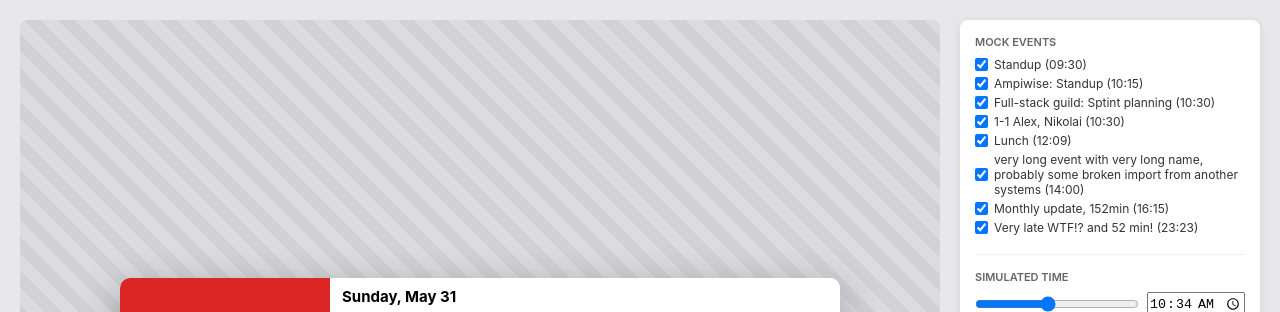
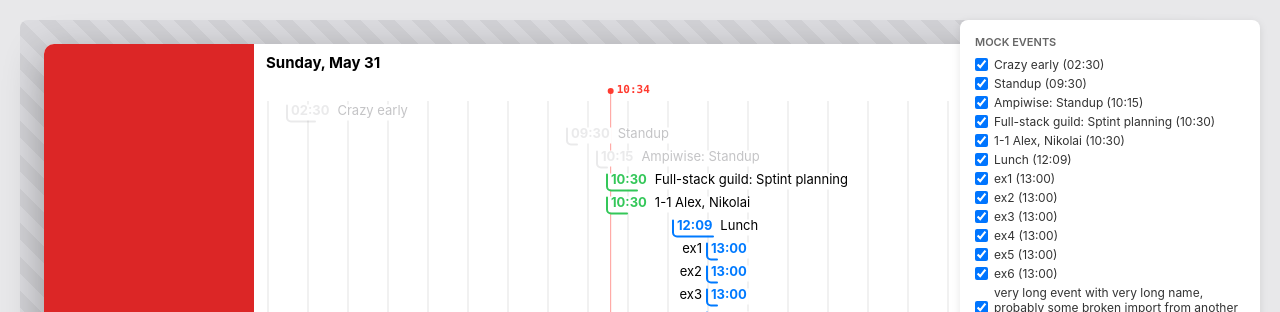
Before and after one commit to Joxter/calendar-reminder, a website built with Vite: page web/index.html in a window 1280 px wide. Shown: the top 312 px of the page. Built offline with nearby package versions, Linux system fonts and the light colour scheme.

Commit message:
simple width height

```diff
--- a/web/index.html
+++ b/web/index.html
@@ -7,28 +7,26 @@
   <style>
     * { margin: 0; padding: 0; box-sizing: border-box; }
 
-    body {
+    html, body {
       font-family: -apple-system, BlinkMacSystemFont, 'Segoe UI', Roboto, sans-serif;
       background: #e8e8ea;
       color: #333;
+      overflow-x: auto;
     }
 
     main {
-      display: grid;
-      grid-template-columns: 1fr 300px;
-      gap: 20px;
       padding: 20px;
-      height: 100vh;
+      display: inline-block; /* shrink to content width so body scroll works */
+      min-width: 100%;
     }
 
-    /* Stage — centers the reminder-window mock */
     #stage {
-      display: flex;
-      align-items: center;
-      justify-content: center;
+      display: inline-block; /* shrink-wrap the window */
       background:
         repeating-linear-gradient(45deg, #dcdce0 0 12px, #d2d2d6 12px 24px);
       border-radius: 8px;
+      padding: 24px;
+      margin-right: 340px; /* clear the fixed sidebar (300px + 20px gap + 20px) */
     }
 
     /* ---- Reminder window mock (dimensions set by script from layout.ts) ---- */
@@ -94,6 +92,11 @@
 
     /* ---- Dev tools (pure HTML inputs) ---- */
     #dev-tools {
+      position: fixed;
+      top: 20px;
+      right: 20px;
+      width: 300px;
+      max-height: calc(100vh - 40px);
       background: white; border-radius: 8px;
       box-shadow: 0 2px 8px rgba(0, 0, 0, 0.1);
       padding: 15px; overflow-y: auto; font-size: 12px;
@@ -137,7 +140,7 @@
       </div>
     </div>
 
-    <aside id="dev-tools">
+    <aside id="dev-tools" aria-label="Dev tools">
       <div class="dev-section">
         <h3>Mock Events</h3>
         <div id="mock-events"></div>
--- a/web/src/canvas.ts
+++ b/web/src/canvas.ts
@@ -33,8 +33,10 @@
     return this
   }
   arc(cx: number, cy: number, r: number, startDeg: number, endDeg: number, clockwise: boolean): Path {
-    // Both NSBezierPath (flipped view) and Canvas use a y-down system, so the
-    // degree values carry over directly; clockwise maps to !counterclockwise.
+    // Canvas arc: anticlockwise=true means decreasing angle (short path from start to end).
+    // clockwise=true here means we want the short increasing-angle path, so anticlockwise=false.
+    // Swift port note: in a flipped NSBezierPath, clockwise:false produces the same short arc
+    // (the flipped view reverses the sweep direction relative to the DrawCtx convention).
     this.ctx.arc(cx, cy, r, startDeg * DEG, endDeg * DEG, !clockwise)
     return this
   }
--- a/web/src/layout.ts
+++ b/web/src/layout.ts
@@ -26,8 +26,6 @@
 // MARK: - Layout constants (from ReminderWindow.swift)
 export const axisH = 20
 export const badgeH = 16
-export const lPad = 10
-export const rPad = 10
 
 export const timelineFontSize = 13
 export const rowH = timelineFontSize + 10 // 23
@@ -44,13 +42,22 @@
 export const dateHeaderGap = 6
 
 export const maxTimelineTitleW = 240
+// Events starting at or after this hour get the title drawn to the LEFT of the start marker.
+export const titleLeftThresholdHour = 13
 
 export const leftPanelTitleFontSz = 15
 export const leftPanelMaxTitleLines = 2
 
-export const winW = 720
 export const leftW = 210
 export const urgentThreshold = 120 // seconds
+
+// MARK: - Timeline geometry knobs
+export const pxPerHour = 40                              // fixed horizontal scale
+export const defaultHourRange: [number, number] = [8, 20] // guaranteed visible hours
+export const axisPaddingMin = 30                          // extra minutes before first / after last event
+export const timelinePadL = 10                            // px — left axis inset
+export const timelinePadR = 10                            // px — right axis inset
+export const timelineMinHeight = 80                       // px — canvas never shorter than this
 
 // MARK: - Font-metric approximation
 // AppKit derives slot heights from real font metrics; on the web we approximate
@@ -72,12 +79,7 @@
 // Constant window content height — both slots always reserved.
 export const winContentH = winVPad + selectedSlotH + panelGap + nextSlotH + winVPad
 
-// Right column geometry.
-export const rightW = winW - leftW
-// Timeline canvas height = right column minus the date header band and bottom pad.
-export const timelineH = winContentH - dateHeaderTop - dateHeaderH - dateHeaderGap - rightColPad
-// Timeline canvas width = right column minus its insets.
-export const timelineW = rightW - rightColPad * 2
+// winW and timeline dimensions are now dynamic — see computeTimelineDimensions().
 
 // MARK: - Date helpers
 export function startOfDay(d: Date): Date {
@@ -163,24 +165,50 @@
   t2x: (t: Date) => number
 }
 
-/// Window is at least 08:00–20:00, extended to fit events, capped at 03:00 next day.
-export function timeMap(events: CalEvent[], now: Date, width: number): TimeMap {
-  const barW = width - lPad - rPad
-  let rs = setHour(now, 8)
-  let re = setHour(now, 20)
+const pxPerMin = pxPerHour / 60
+
+/// Computes the visible time range and a t→x function based on fixed pxPerHour scale.
+/// Range is at least defaultHourRange, extended by axisPaddingMin on each side to
+/// cover all event starts/ends.
+export function timeMap(events: CalEvent[], now: Date): TimeMap {
+  let rs = setHour(now, defaultHourRange[0])
+  let re = setHour(now, defaultHourRange[1])
+
   if (events.length > 0) {
-    rs = new Date(Math.min(rs.getTime(), floorToMinute(events[0].start).getTime()))
-    re = new Date(Math.max(re.getTime(), floorToMinute(events[events.length - 1].end).getTime()))
+    const paddingMs = axisPaddingMin * 60_000
+    const earliest = new Date(events[0].start.getTime() - paddingMs)
+    const latest   = new Date(events[events.length - 1].end.getTime() + paddingMs)
+    rs = new Date(Math.min(rs.getTime(), earliest.getTime()))
+    re = new Date(Math.max(re.getTime(), latest.getTime()))
   }
-  const cap3am = addHours(startOfDay(now), 27)
-  re = new Date(Math.min(re.getTime(), cap3am.getTime()))
 
-  const totSecs = Math.max((re.getTime() - rs.getTime()) / 1000, 1)
-  const t2x = (t: Date) => {
-    const frac = (t.getTime() - rs.getTime()) / 1000 / totSecs
-    return lPad + Math.max(0, Math.min(barW, frac * barW))
-  }
+  // Snap to whole hours for clean gridlines.
+  rs = setHour(now, Math.floor((rs.getTime() - startOfDay(now).getTime()) / 3_600_000))
+  re = addHours(setHour(now, Math.ceil((re.getTime() - startOfDay(now).getTime()) / 3_600_000)), 0)
+
+  // Cap at 03:00 next day.
+  re = new Date(Math.min(re.getTime(), addHours(startOfDay(now), 27).getTime()))
+
+  const t2x = (t: Date) =>
+    timelinePadL + (t.getTime() - rs.getTime()) / 60_000 * pxPerMin
+
   return { rs, re, t2x }
+}
+
+/// Timeline canvas width derived from the time range.
+export function timelineWidth(rs: Date, re: Date): number {
+  const minutes = (re.getTime() - rs.getTime()) / 60_000
+  return timelinePadL + minutes * pxPerMin + timelinePadR
+}
+
+/// Timeline canvas height derived from event count.
+export function timelineHeight(eventCount: number): number {
+  return Math.max(timelineMinHeight, axisH + eventCount * rowH + axisH)
+}
+
+/// Full window width = left column + right padding + timeline.
+export function windowWidth(tlWidth: number): number {
+  return leftW + rightColPad * 2 + tlWidth
 }
 
 /// Hour gridline timestamps spanning [rs, re].
--- a/web/src/model.ts
+++ b/web/src/model.ts
@@ -31,6 +31,12 @@
 
 export const mockEventDefs: MockEventDef[] = [
   {
+    id: "Crazy early",
+    title: "Crazy early",
+    startMinute: hm(2, 30),
+    durationMinutes: 42,
+  },
+  {
     id: "Standup",
     title: "Standup",
     startMinute: hm(9, 30),
@@ -60,6 +66,12 @@
     startMinute: hm(12, 9),
     durationMinutes: 60,
   },
+  { id: "ex1", title: "ex1", startMinute: hm(13, 0), durationMinutes: 15 },
+  { id: "ex2", title: "ex2", startMinute: hm(13, 0), durationMinutes: 15 },
+  { id: "ex3", title: "ex3", startMinute: hm(13, 0), durationMinutes: 15 },
+  { id: "ex4", title: "ex4", startMinute: hm(13, 0), durationMinutes: 15 },
+  { id: "ex5", title: "ex5", startMinute: hm(13, 0), durationMinutes: 15 },
+  { id: "ex6", title: "ex6", startMinute: hm(13, 0), durationMinutes: 15 },
   {
     id: "very long event with very long name, probably some broken import from another systems",
     title:
--- a/web/src/script.ts
+++ b/web/src/script.ts
@@ -8,7 +8,10 @@
   rowAt,
   startOfDay,
   pad2,
-  winW,
+  timeMap,
+  timelineWidth,
+  timelineHeight,
+  windowWidth,
   winContentH,
   leftW,
   leftColPad,
@@ -17,8 +20,6 @@
   dateHeaderTop,
   dateHeaderH,
   dateHeaderGap,
-  timelineW,
-  timelineH,
 } from "./layout";
 import { CanvasDrawCtx } from "./canvas";
 import { renderTimeline } from "./timeline";
@@ -108,6 +109,21 @@
   const now = simulatedNow();
   const vis = computeVisible(state.events, now);
 
+  // Recompute canvas dimensions from event data each render.
+  const { rs, re } = timeMap(vis.visible, now);
+  const tlW = timelineWidth(rs, re);
+  const tlH = timelineHeight(vis.visible.length);
+
+  // Resize DOM elements to fit content.
+  const winEl = document.getElementById("window")!;
+  const rightColH = dateHeaderTop + dateHeaderH + dateHeaderGap + tlH + rightColPad;
+  const winH = Math.max(winContentH, rightColH);
+  winEl.style.width = `${windowWidth(tlW)}px`;
+  winEl.style.height = `${winH}px`;
+  canvasEl.style.width = `${tlW}px`;
+  canvasEl.style.height = `${tlH}px`;
+  ctx.setupHiDPI();
+
   dateEl.textContent = dateFmt.format(now);
   renderLeftColumn(leftEl, { selected: state.selected, next: vis.next, now });
 
@@ -116,16 +132,13 @@
     events: vis.visible,
     focused: state.selected,
     now,
-    width: timelineW,
-    height: timelineH,
+    width: tlW,
+    height: tlH,
   });
 }
 
-// MARK: - Window dimensions (single source of truth = layout.ts)
-function applyDimensions() {
-  const win = document.getElementById("window")!;
-  win.style.width = `${winW}px`;
-  win.style.height = `${winContentH}px`;
+// MARK: - Window dimensions (static parts only; dynamic parts set in render())
+function applyStaticDimensions() {
 
   leftEl.style.width = `${leftW}px`;
   leftEl.style.padding = `${winVPad}px ${leftColPad}px`;
@@ -134,8 +147,6 @@
   dateEl.style.height = `${dateHeaderH}px`;
   dateEl.style.fontSize = `15px`;
 
-  canvasEl.style.width = `${timelineW}px`;
-  canvasEl.style.height = `${timelineH}px`;
   canvasEl.style.marginLeft = `${rightColPad}px`;
 }
 
@@ -213,7 +224,7 @@
   dateEl = document.getElementById("date-header")!;
   canvasEl = document.getElementById("timeline") as HTMLCanvasElement;
 
-  applyDimensions();
+  applyStaticDimensions();
   ctx = new CanvasDrawCtx(canvasEl);
 
   buildMockControls();
--- a/web/src/timeline.ts
+++ b/web/src/timeline.ts
@@ -3,153 +3,239 @@
 // in Swift. Measurement (measureText) lives here, exactly as draw() uses
 // size(withAttributes:).
 
-import { DrawCtx, font, Font } from './drawctx'
-import { CalEvent } from './model'
+import { DrawCtx, font, Font } from "./drawctx";
+import { CalEvent } from "./model";
 import {
-  axisH, badgeH, lPad, rPad, rowH, shapeCornerR, shapeStrokeW, timelineFontSize,
-  maxTimelineTitleW, palette, hhmm, timeMap, hourGridlines,
-} from './layout'
+  axisH,
+  badgeH,
+  timelinePadL,
+  timelinePadR,
+  rowH,
+  shapeCornerR,
+  shapeStrokeW,
+  timelineFontSize,
+  maxTimelineTitleW,
+  titleLeftThresholdHour,
+  palette,
+  hhmm,
+  timeMap,
+  hourGridlines,
+} from "./layout";
 
 export interface TimelineProps {
-  events: CalEvent[] // all of today's events, in order
-  focused: CalEvent | null
-  now: Date
-  width: number
-  height: number
+  events: CalEvent[]; // all of today's events, in order
+  focused: CalEvent | null;
+  now: Date;
+  width: number;
+  height: number;
 }
 
 /// Truncate-tail to fit `maxW`, appending an ellipsis — replaces NSLineBreakMode.byTruncatingTail.
 function truncate(ctx: DrawCtx, text: string, f: Font, maxW: number): string {
-  if (ctx.measureText(text, f).width <= maxW) return text
-  let lo = 0
-  let hi = text.length
+  if (ctx.measureText(text, f).width <= maxW) return text;
+  let lo = 0;
+  let hi = text.length;
   while (lo < hi) {
-    const mid = Math.ceil((lo + hi) / 2)
-    if (ctx.measureText(text.slice(0, mid) + '…', f).width <= maxW) lo = mid
-    else hi = mid - 1
+    const mid = Math.ceil((lo + hi) / 2);
+    if (ctx.measureText(text.slice(0, mid) + "…", f).width <= maxW) lo = mid;
+    else hi = mid - 1;
   }
-  return lo > 0 ? text.slice(0, lo) + '…' : ''
+  return lo > 0 ? text.slice(0, lo) + "…" : "";
 }
 
 export function renderTimeline(ctx: DrawCtx, p: TimelineProps): void {
-  const { events, now, width: w, height } = p
-  if (events.length === 0) return
+  const { events, now, width: w, height } = p;
+  if (events.length === 0) return;
 
-  const { rs, re, t2x } = timeMap(events, now, w)
-  const bottomY = height - axisH - 18 // top of bottom label band
+  const { rs, re, t2x } = timeMap(events, now);
+  const bottomY = height - axisH - 18; // top of bottom label band
 
   // Hour gridlines + axis labels (labels at bottom)
-  const lblFont = font(timelineFontSize - 2, 'medium', true)
+  const lblFont = font(timelineFontSize - 2, "medium", true);
   for (const cur of hourGridlines(rs, re)) {
-    const x = t2x(cur)
-    ctx.stroke(ctx.beginPath().moveTo(x, axisH).lineTo(x, bottomY), palette.separator, 0.5)
+    const x = t2x(cur);
+    ctx.stroke(
+      ctx.beginPath().moveTo(x, axisH).lineTo(x, bottomY),
+      palette.separator,
+      0.5,
+    );
 
-    const lbl = String(cur.getHours())
-    const sz = ctx.measureText(lbl, lblFont)
-    ctx.fillText(lbl, x - sz.width / 2, bottomY + (axisH - sz.height) / 2, lblFont, palette.secondaryLabel)
+    const lbl = String(cur.getHours());
+    const sz = ctx.measureText(lbl, lblFont);
+    ctx.fillText(
+      lbl,
+      x - sz.width / 2,
+      bottomY + (axisH - sz.height) / 2,
+      lblFont,
+      palette.secondaryLabel,
+    );
   }
 
   // "Now" marker — line through rows, dot + time label at top
   if (now >= rs && now <= re) {
-    const nx = t2x(now)
-    const dotR = 3
-    ctx.stroke(ctx.beginPath().moveTo(nx, axisH / 2).lineTo(nx, bottomY), palette.systemRed, 1, 0.5)
-    ctx.fill(ctx.beginPath()
-      .arc(nx, axisH / 2, dotR, 0, 360, true), palette.systemRed)
+    const nx = t2x(now);
+    const dotR = 3;
+    ctx.stroke(
+      ctx
+        .beginPath()
+        .moveTo(nx, axisH / 2)
+        .lineTo(nx, bottomY),
+      palette.systemRed,
+      1,
+      0.5,
+    );
+    ctx.fill(
+      ctx.beginPath().arc(nx, axisH / 2, dotR, 0, 360, true),
+      palette.systemRed,
+    );
 
-    const nowFont = font(timelineFontSize - 2, 'semibold', true)
-    const nowStr = hhmm(now)
-    const nsz = ctx.measureText(nowStr, nowFont)
-    ctx.fillText(nowStr, nx + dotR + 3, (axisH - nsz.height) / 2, nowFont, palette.systemRed)
+    const nowFont = font(timelineFontSize - 2, "semibold", true);
+    const nowStr = hhmm(now);
+    const nsz = ctx.measureText(nowStr, nowFont);
+    ctx.fillText(
+      nowStr,
+      nx + dotR + 3,
+      (axisH - nsz.height) / 2,
+      nowFont,
+      palette.systemRed,
+    );
   }
 
   // Precompute per-event layout (matches the EvLayout pass in Swift).
   interface EvLayout {
-    cy: number
-    x1: number
-    x2: number
-    color: string
-    alpha: number
-    timeStr: string
-    timeFont: Font
-    timeOrigin: { x: number; y: number }
-    timeSz: { width: number; height: number }
-    titleStr: string
-    titleFont: Font
-    titleColor: string
-    titleRect: { x: number; y: number; w: number; h: number }
+    cy: number;
+    x1: number;
+    x2: number;
+    color: string;
+    alpha: number;
+    timeStr: string;
+    timeFont: Font;
+    timeOrigin: { x: number; y: number };
+    timeSz: { width: number; height: number };
+    titleStr: string;
+    titleFont: Font;
+    titleColor: string;
+    titleRect: { x: number; y: number; w: number; h: number };
   }
 
-  const layouts: EvLayout[] = []
+  const layouts: EvLayout[] = [];
   events.forEach((ev, i) => {
-    const cy = axisH + i * rowH + rowH / 2
-    const x1 = t2x(ev.start)
-    const x2 = t2x(ev.end)
-    const done = ev.end <= now
-    const isFocused = p.focused != null && p.focused.start.getTime() === ev.start.getTime() && p.focused.title === ev.title
+    const cy = axisH + i * rowH + rowH / 2;
+    const x1 = t2x(ev.start);
+    const x2 = t2x(ev.end);
+    const done = ev.end <= now;
+    const isFocused =
+      p.focused != null &&
+      p.focused.start.getTime() === ev.start.getTime() &&
+      p.focused.title === ev.title;
 
-    let color: string
-    if (done) color = palette.tertiaryLabel
-    else if (ev.start <= now && now < ev.end) color = palette.systemGreen
-    else color = palette.systemBlue
-    const alpha = done ? 0.35 : 1
+    let color: string;
+    if (done) color = palette.tertiaryLabel;
+    else if (ev.start <= now && now < ev.end) color = palette.systemGreen;
+    else color = palette.systemBlue;
+    const alpha = done ? 0.35 : 1;
 
-    const timeFont = font(timelineFontSize, 'bold')
-    const timeStr = hhmm(ev.start)
-    const timeSz = ctx.measureText(timeStr, timeFont)
-    const timeOrigin = { x: x1 + shapeStrokeW / 2 + 2, y: cy - timeSz.height / 2 }
+    const timeFont = font(timelineFontSize, "bold");
+    const timeStr = hhmm(ev.start);
+    const timeSz = ctx.measureText(timeStr, timeFont);
+    const timeOrigin = {
+      x: x1 + shapeStrokeW / 2 + 2,
+      y: cy - timeSz.height / 2,
+    };
 
-    const titleColor = done ? palette.tertiaryLabel : palette.label
-    const titleFont = font(timelineFontSize, isFocused ? 'bold' : 'regular')
-    const isAfternoon = ev.start.getHours() >= 13
-    const afterTimeX = x1 + shapeStrokeW / 2 + 4 + timeSz.width + 6
+    const titleColor = done ? palette.tertiaryLabel : palette.label;
+    const titleFont = font(timelineFontSize, isFocused ? "bold" : "regular");
+    const isAfternoon = ev.start.getHours() >= titleLeftThresholdHour;
+    const afterTimeX = x1 + shapeStrokeW / 2 + 4 + timeSz.width + 6;
 
-    const natural = ctx.measureText(ev.title, titleFont)
-    const titleH = natural.height
+    const natural = ctx.measureText(ev.title, titleFont);
+    const titleH = natural.height;
 
-    let titleRect: { x: number; y: number; w: number; h: number }
+    let titleRect: { x: number; y: number; w: number; h: number };
     if (isAfternoon) {
-      const maxW = Math.min(maxTimelineTitleW, Math.max(0, x1 - 6 - lPad))
-      const drawW = Math.min(natural.width, maxW)
-      titleRect = { x: x1 - 6 - drawW, y: cy - titleH / 2, w: drawW, h: titleH }
+      const maxW = Math.min(maxTimelineTitleW, Math.max(0, x1 - 6 - timelinePadL));
+      const drawW = Math.min(natural.width, maxW);
+      titleRect = {
+        x: x1 - 6 - drawW,
+        y: cy - titleH / 2,
+        w: drawW,
+        h: titleH,
+      };
     } else {
-      const maxW = Math.max(0, w - rPad - afterTimeX)
-      const drawW = Math.min(natural.width, maxW)
-      titleRect = { x: afterTimeX, y: cy - titleH / 2, w: drawW, h: titleH }
+      const maxW = Math.max(0, w - timelinePadR - afterTimeX);
+      const drawW = Math.min(natural.width, maxW);
+      titleRect = { x: afterTimeX, y: cy - titleH / 2, w: drawW, h: titleH };
     }
 
     layouts.push({
-      cy, x1, x2, color, alpha, timeStr, timeFont, timeOrigin, timeSz,
-      titleStr: ev.title, titleFont, titleColor, titleRect,
-    })
-  })
+      cy,
+      x1,
+      x2,
+      color,
+      alpha,
+      timeStr,
+      timeFont,
+      timeOrigin,
+      timeSz,
+      titleStr: ev.title,
+      titleFont,
+      titleColor,
+      titleRect,
+    });
+  });
 
   // Pass 1: white backgrounds behind text (sized to rendered width, inset -2).
   for (const l of layouts) {
-    ctx.fillRect(l.timeOrigin.x - 2, l.timeOrigin.y, l.timeSz.width + 4, l.timeSz.height, palette.white)
-    ctx.fillRect(l.titleRect.x - 2, l.titleRect.y, l.titleRect.w + 4, l.titleRect.h, palette.white)
+    ctx.fillRect(
+      l.timeOrigin.x - 2,
+      l.timeOrigin.y,
+      l.timeSz.width + 4,
+      l.timeSz.height,
+      palette.white,
+    );
+    ctx.fillRect(
+      l.titleRect.x - 2,
+      l.titleRect.y,
+      l.titleRect.w + 4,
+      l.titleRect.h,
+      palette.white,
+    );
   }
 
   // Pass 2: L-shapes on top of the white backgrounds.
   for (const l of layouts) {
-    const bh2 = badgeH / 2
-    const r = Math.min(shapeCornerR, bh2)
-    const ox = -1
-    const oy = 1
-    const x1 = l.x1 + ox
-    const botY = l.cy + bh2 + oy
-    const path = ctx.beginPath()
+    const bh2 = badgeH / 2;
+    const r = Math.min(shapeCornerR, bh2);
+    const ox = -1;
+    const oy = 1;
+    const x1 = l.x1 + ox;
+    const botY = l.cy + bh2 + oy;
+    const path = ctx
+      .beginPath()
       .moveTo(x1, l.cy - bh2 + oy)
       .lineTo(x1, botY - r)
-      .arc(x1 + r, botY - r, r, 180, 90, true)
-      .lineTo(l.x2 + ox, botY)
-    ctx.stroke(path, l.color, shapeStrokeW, l.alpha, 'round')
+      .arc(x1 + r, botY - r, r, 180, 90, false)
+      .lineTo(l.x2 + ox, botY);
+    ctx.stroke(path, l.color, shapeStrokeW, l.alpha, "round");
   }
 
   // Pass 3: text on top.
   for (const l of layouts) {
-    ctx.fillText(l.timeStr, l.timeOrigin.x, l.timeOrigin.y, l.timeFont, l.color, l.alpha)
-    const shown = truncate(ctx, l.titleStr, l.titleFont, l.titleRect.w)
-    ctx.fillText(shown, l.titleRect.x, l.titleRect.y, l.titleFont, l.titleColor)
+    ctx.fillText(
+      l.timeStr,
+      l.timeOrigin.x,
+      l.timeOrigin.y,
+      l.timeFont,
+      l.color,
+      l.alpha,
+    );
+    const shown = truncate(ctx, l.titleStr, l.titleFont, l.titleRect.w);
+    ctx.fillText(
+      shown,
+      l.titleRect.x,
+      l.titleRect.y,
+      l.titleFont,
+      l.titleColor,
+    );
   }
 }
```
